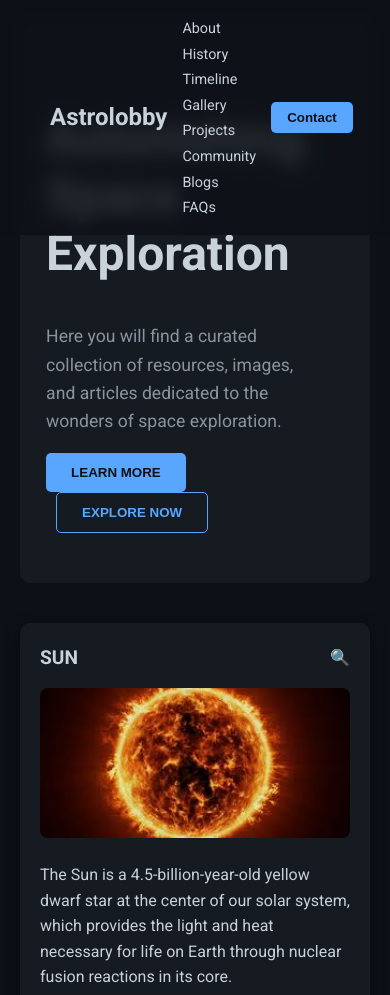
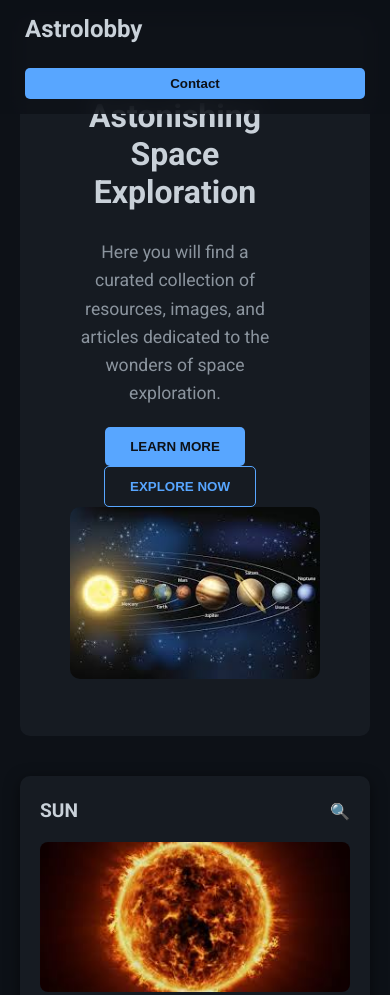
Before and after one commit to AljonOhaha/Astro, a plain HTML site: page index.html in a window 390 px wide. Shown: the top 995 px of the page. Drawn offline with Linux system fonts and the light colour scheme.

Commit message:
Add files via upload

```diff
--- a/style.css
+++ b/style.css
@@ -31,3 +31,21 @@ body { font-family: 'Roboto', sans-serif; background-color: #0d1117; color: #c9d
 .social-icons a:hover { transform: scale(1.1);}
 .social-icons img { width: 50px;height: 50px;}
 .footer-bottom {text-align: center;padding-top: 20px;margin-top: 30px;border-top: 1px solid #2d3138;font-size: 0.9rem;color: #8b949e;}
+@media (max-width: 768px) {
+    .navbar,
+    .content-section,
+    .main-footer { padding: 15px 25px; }
+    .hero-section { flex-direction: column;text-align: center; }
+    .hero-text-content h1 {font-size: 2.5rem;}
+    .hero-buttons {flex-direction: column;gap: 10px;margin-top: 20px;}}
+@media (max-width: 480px) {
+   .navbar {  flex-direction: column; align-items: flex-start; padding-top: 10px; }
+   .navbar .nav-links {display: none; }
+   .navbar .logo { margin-bottom: 10px; }
+   .navbar .contact-btn { width: 100%; margin-top: 10px; }
+   .hero-text-content h1 { font-size: 2rem;}
+   .footer-content {flex-direction: column;text-align: center;gap: 20px;}
+   .social-icons {justify-content: center;}
+   .hamburger {display: none; font-size: 2rem; cursor: pointer;}
+@media (max-width: 480px) {
+   .hamburger { display: block;}}}
```
